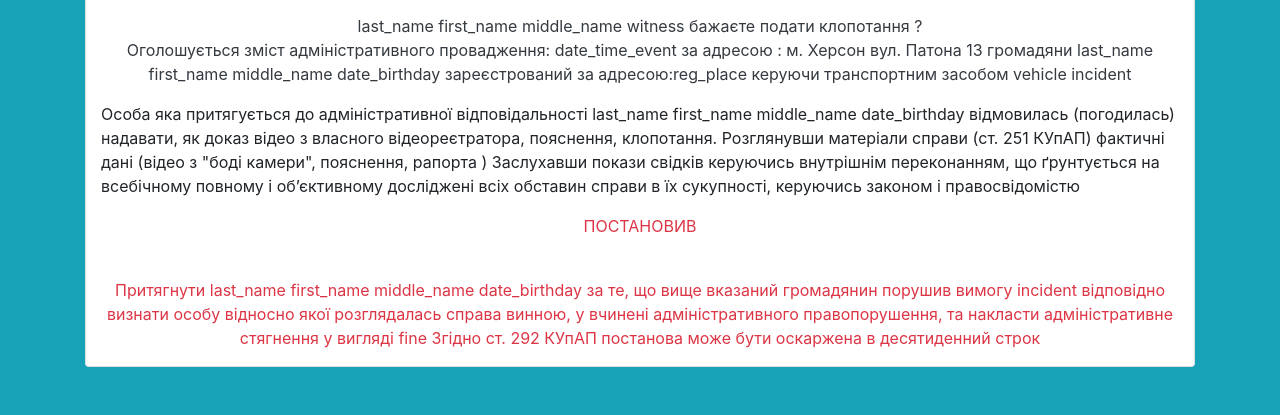
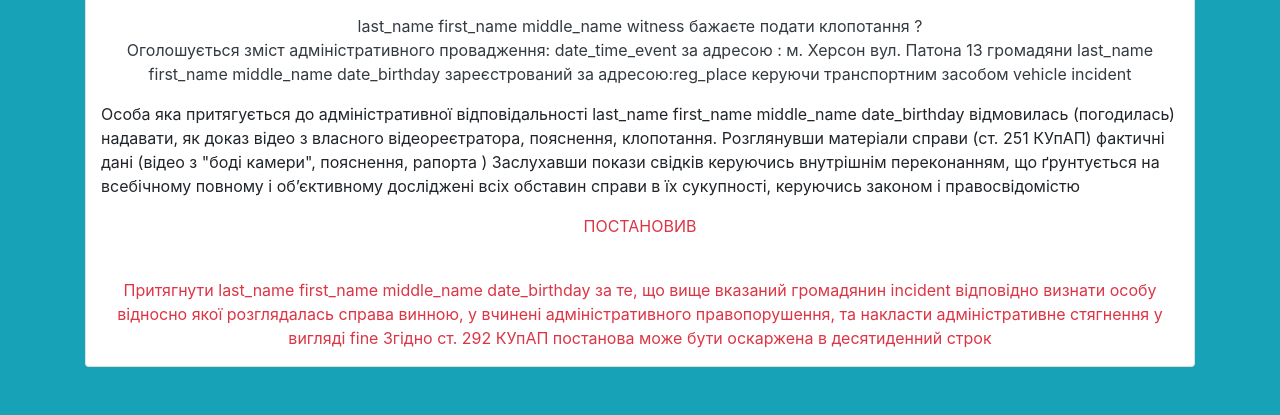
Before and after one commit to lakty/dfgs, a Flask app: page /crib in a window 1280 px wide. Shown: the part 1497-1912 px from the top of the page. Run offline with Flask 2, Linux system fonts and the light colour scheme; some libraries are stand-ins or nearby versions.

```diff
--- a/app.py
+++ b/app.py
@@ -3,6 +3,8 @@ from config import Config
 from constant import events
 import datetime
 import forms
+import pytz
+time_zone = pytz.timezone('Europe/Kiev')
 
 app: Flask = Flask(__name__)
 app.config.from_object(Config)
@@ -17,7 +19,7 @@ def check():
 @app.route('/', methods=['GET', 'POST'])
 def crib_form():
     data_form = forms.CribForm(request.form)
-    data_time = datetime.datetime.now().strftime("%d-%m-%Y %H:%M:%S")
+    data_time = time_zone.localize(datetime.datetime.now()).strftime("%d-%m-%Y %H:%M:%S")
     if request.method == 'POST' and data_form.is_submitted():
         input_data = {
             "first_name": data_form.first_name.data,
--- a/requirements.txt
+++ b/requirements.txt
@@ -9,6 +9,7 @@ Mako==1.0.7
 MarkupSafe==1.1.0
 python-dateutil==2.7.5
 python-editor==1.0.3
+pytz==2018.9
 six==1.12.0
 Werkzeug==0.14.1
 WTForms==2.2.1
--- a/templates/crib/index.html
+++ b/templates/crib/index.html
@@ -40,6 +40,6 @@
             <br>Оголошується зміст адміністративного провадження: {{ input_data['date_time_event'] }} за адресою : м. Херсон вул. Патона 13 громадяни	{{ input_data['last_name'] }} {{ input_data['first_name'] }} {{ input_data['middle_name'] }} {{ input_data['date_birthday'] }} зареєстрований за адресою:{{ input_data['reg_place'] }} керуючи	транспортним засобом {{ input_data['vehicle'] }} {{ input_data['incident'] }}</p>
         <p>Особа яка притягується до адміністративної відповідальності {{ input_data['last_name'] }} {{ input_data['first_name'] }} {{ input_data['middle_name'] }} {{ input_data['date_birthday'] }} відмовилась (погодилась)  надавати, як доказ відео з власного відеореєтратора, пояснення, клопотання. Розглянувши матеріали справи (ст. 251 КУпАП) фактичні дані (відео з "боді камери", пояснення, рапорта ) Заслухавши покази свідків керуючись внутрішнім переконанням, що ґрунтується на всебічному повному і об’єктивному досліджені всіх обставин  справи в їх сукупності, керуючись законом і правосвідомістю</p>
         <p class="text-danger text-center">ПОСТАНОВИВ</p>
-        <p class="text-danger text-center"><br> Притягнути {{ input_data['last_name'] }} {{ input_data['first_name'] }} {{ input_data['middle_name'] }} {{ input_data['date_birthday'] }}  за те, що вище вказаний громадянин порушив вимогу {{ input_data['incident'] }} відповідно визнати особу відносно якої розглядалась справа винною, у вчинені адміністративного правопорушення, та накласти адміністративне стягнення у вигляді {{ input_data['fine'] }} Згідно ст. 292 КУпАП постанова може бути оскаржена в десятиденний строк</p>
+        <p class="text-danger text-center"><br> Притягнути {{ input_data['last_name'] }} {{ input_data['first_name'] }} {{ input_data['middle_name'] }} {{ input_data['date_birthday'] }}  за те, що вище вказаний громадянин {{ input_data['incident'] }} відповідно визнати особу відносно якої розглядалась справа винною, у вчинені адміністративного правопорушення, та накласти адміністративне стягнення у вигляді {{ input_data['fine'] }} Згідно ст. 292 КУпАП постанова може бути оскаржена в десятиденний строк</p>
     </div>
 {% endblock %}
```
